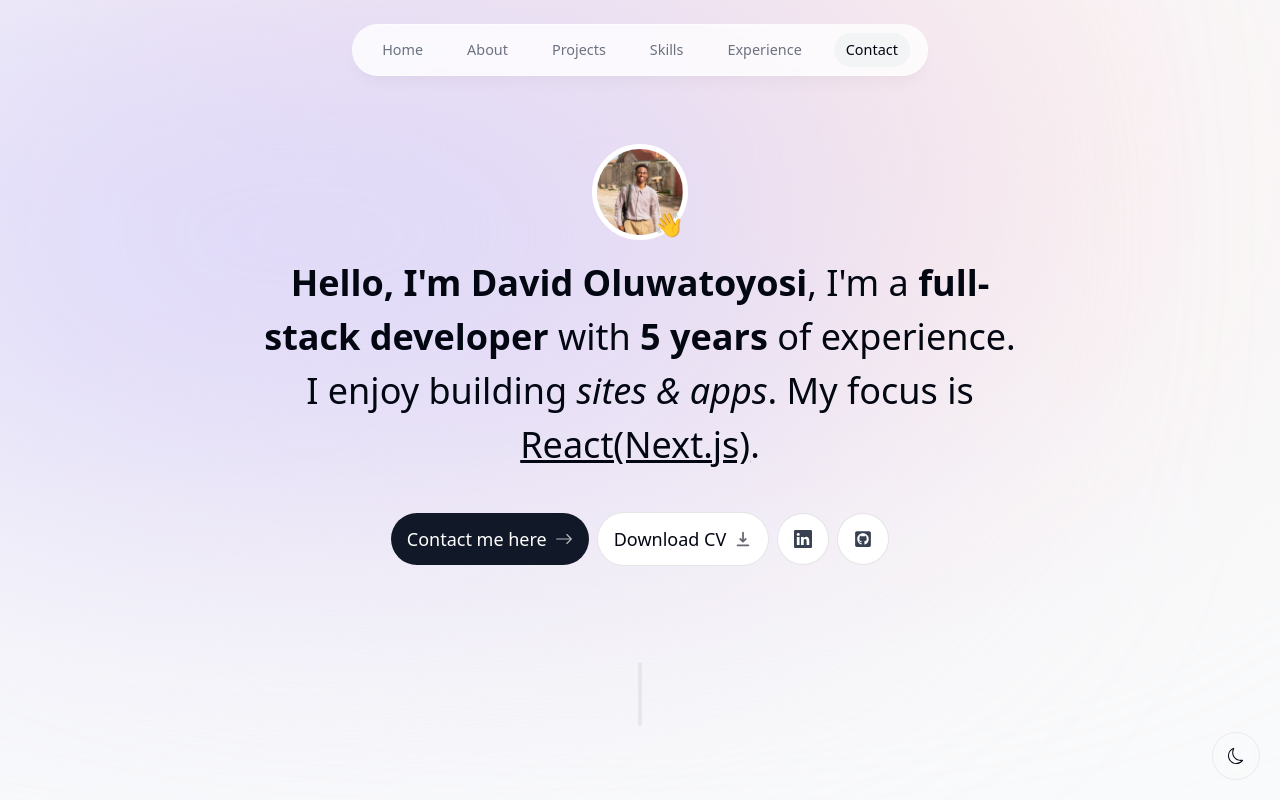
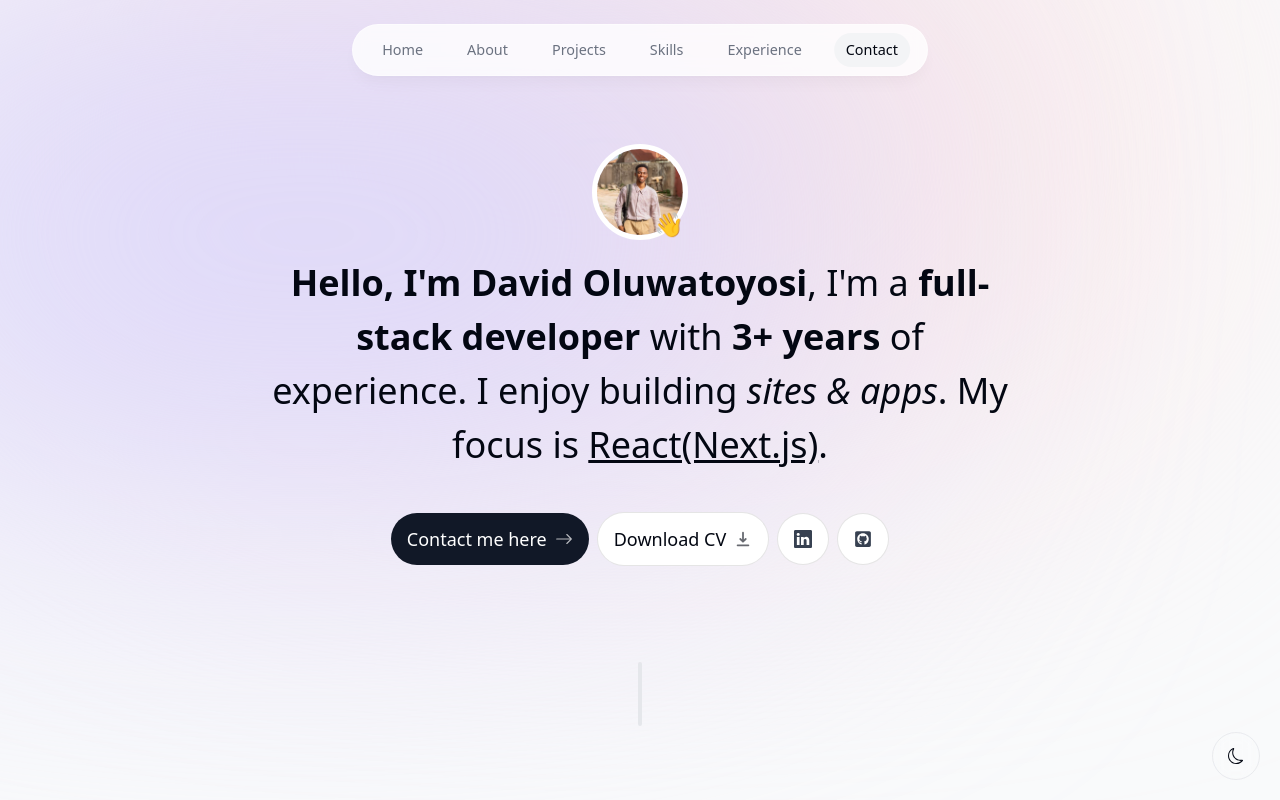
Before and after one commit to daavhid/portfolio, a Next.js app: page / in a window 1280 px wide. Shown: the top 800 px of the page. Built offline with nearby package versions, Linux system fonts and the light colour scheme; no server answers.

Commit message:
changed the text

```diff
--- a/components/intro.tsx
+++ b/components/intro.tsx
@@ -56,7 +56,7 @@ const Intro = () => {
         className='mb-10 mt-4 px-4 text-2xl font-medium !leading-[1.5] sm:text-4xl'>
             <span className='font-bold'>Hello, I'm David Oluwatoyosi</span>,
             I'm a {" "}<span className='font-bold'>full-stack developer</span> {" "}
-            with <span className='font-bold'>5 years</span> of experience. I enjoy building <span className='italic'>sites & apps</span>.{" "}
+            with <span className='font-bold'>3+ years</span> of experience. I enjoy building <span className='italic'>sites & apps</span>.{" "}
             My focus is <span className='underline'>React(Next.js)</span>.
         </motion.h1>
         <motion.div
```
